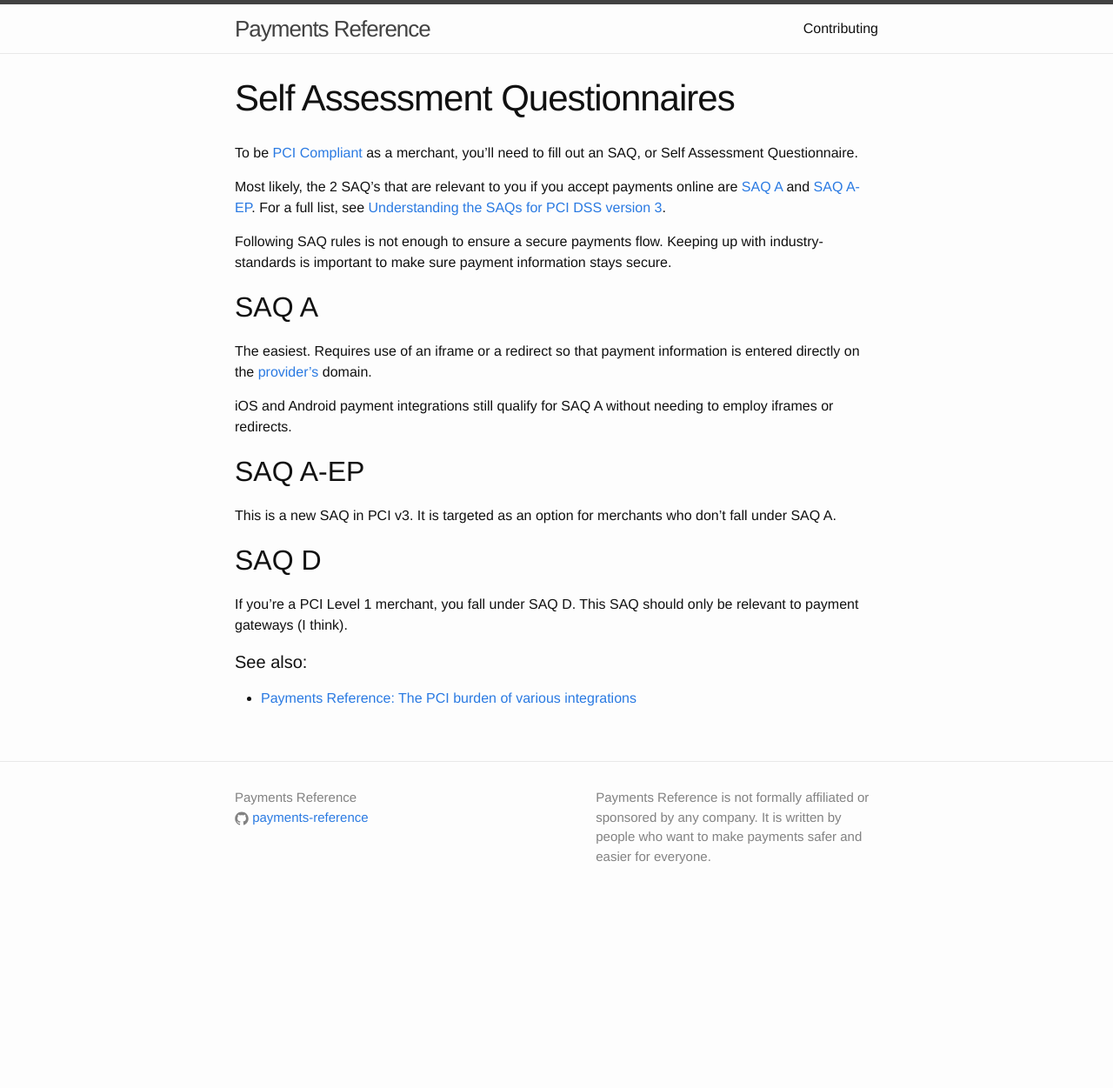
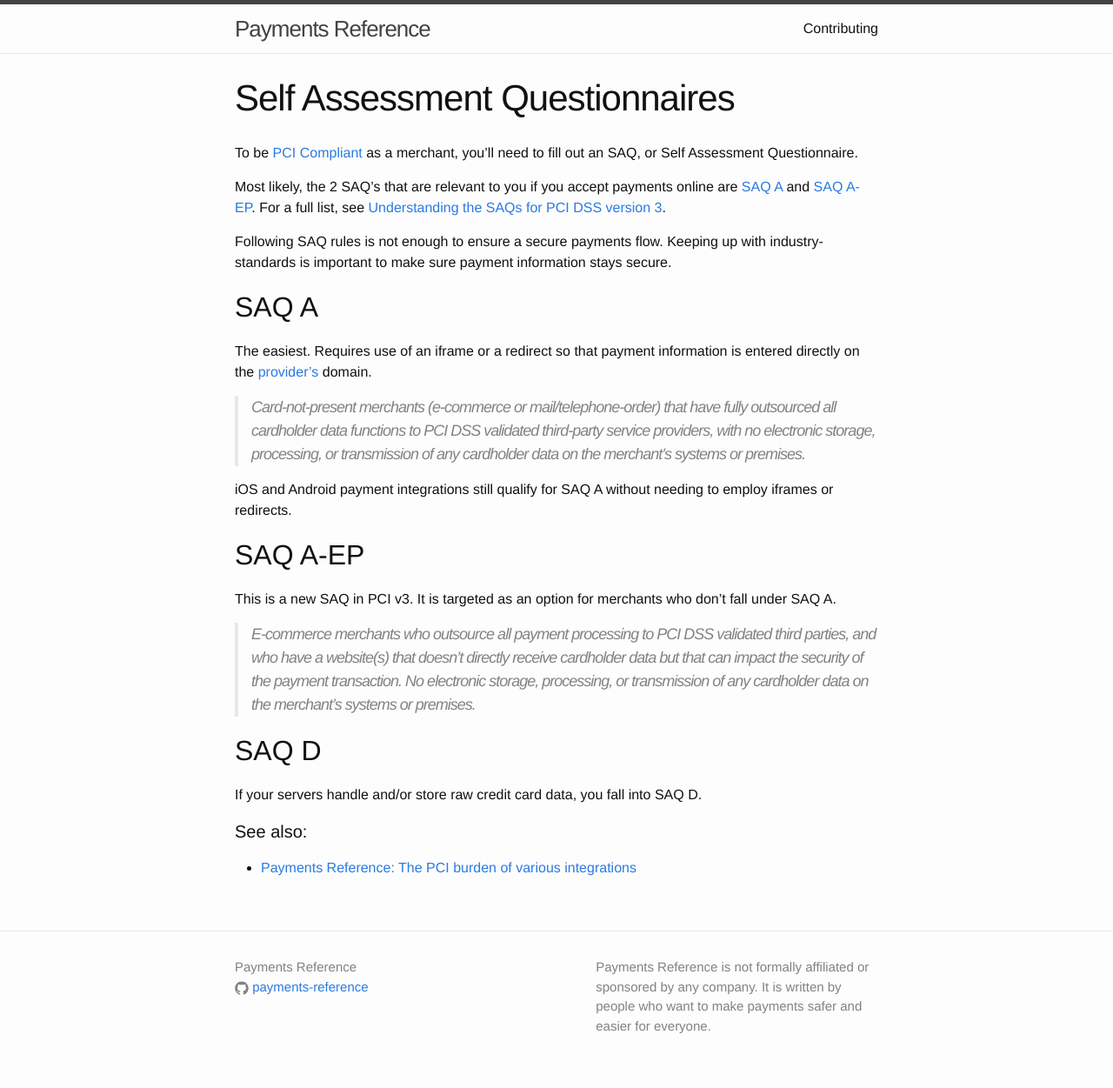
Before and after one commit to payments-reference/payments-reference, a Jekyll site: the page built from pci-compliance/saqs.md, in a window 1280 px wide. Shown: the whole page at 87% size. Built offline with Jekyll 4.4.1, drawn with Linux system fonts in a browser that asks for light colours; before the commit the page ends 1056 px from its top, so only the background shows below that.

Commit message:
Add quotes to SAQ page

```diff
--- a/pci-compliance/saqs.md
+++ b/pci-compliance/saqs.md
@@ -14,15 +14,19 @@ Following SAQ rules is not enough to ensure a secure payments flow. Keeping up w
 
 The easiest. Requires use of an iframe or a redirect so that payment information is entered directly on the [provider's](/glossary/#provider) domain.
 
+> Card-not-present merchants (e-commerce or mail/telephone-order) that have fully outsourced all cardholder data functions to PCI DSS validated third-party service providers, with no electronic storage, processing, or transmission of any cardholder data on the merchant’s systems or premises.
+
 iOS and Android payment integrations still qualify for SAQ A without needing to employ iframes or redirects.
 
 ## SAQ A-EP
 
 This is a new SAQ in PCI v3. It is targeted as an option for merchants who don't fall under SAQ A.
 
+> E-commerce merchants who outsource all payment processing to PCI DSS validated third parties, and who have a website(s) that doesn’t directly receive cardholder data but that can impact the security of the payment transaction. No electronic storage, processing, or transmission of any cardholder data on the merchant’s systems or premises.
+
 ## SAQ D
 
-If you're a PCI Level 1 merchant, you fall under SAQ D. This SAQ should only be relevant to payment gateways (I think).
+If your servers handle and/or store raw credit card data, you fall into SAQ D.
 
 #### See also:
 
```
